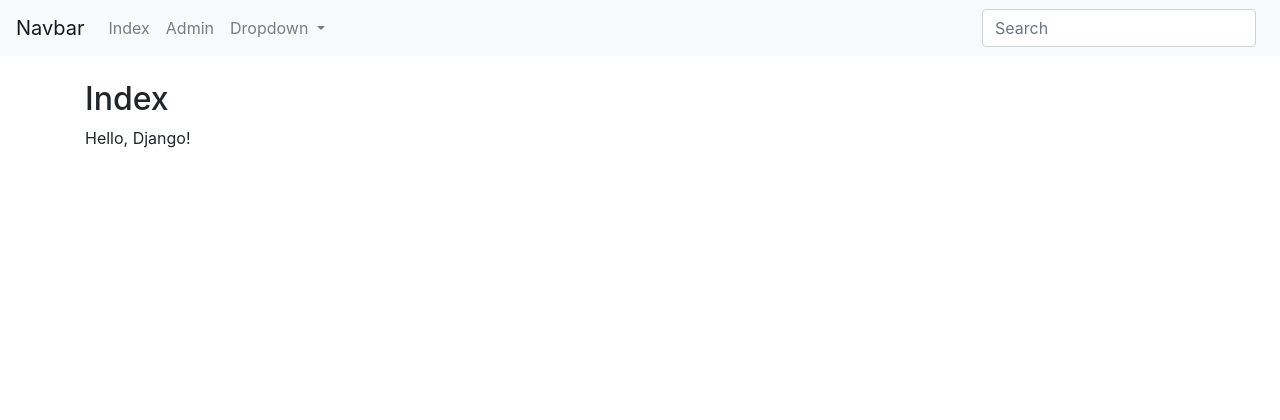
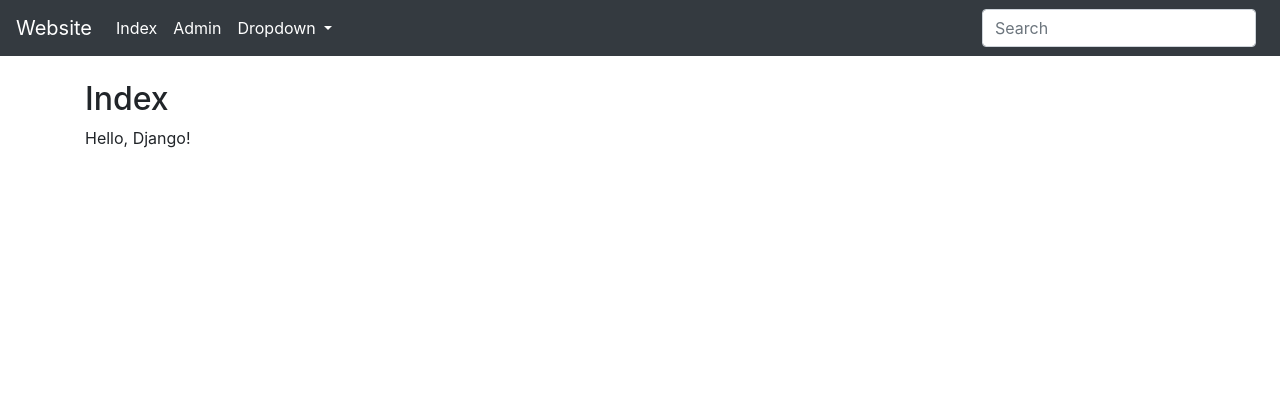
Before and after one commit to mobiusxs/django-template, a Django app: page / in a window 1280 px wide. Shown: the top 420 px of the page. Run offline with Django 3.2, Linux system fonts and the light colour scheme; some libraries are stand-ins or nearby versions.

Commit message:
Update header style

```diff
--- a/templates/partials/header.html
+++ b/templates/partials/header.html
@@ -1,8 +1,8 @@
 <header>
-    <nav class="navbar navbar-expand-lg navbar-light bg-light">
+    <nav class="navbar navbar-expand-lg navbar-light bg-dark">
 
         <!-- Brand -->
-        <a class="navbar-brand" href="{% url 'index:index' %}">Navbar</a>
+        <a class="navbar-brand text-white" href="{% url 'index:index' %}">Website</a>
 
         <!-- Collapse Button -->
         <button class="navbar-toggler" type="button"
@@ -16,15 +16,15 @@
         <div class="collapse navbar-collapse" id="navbarSupportedContent">
             <ul class="navbar-nav mr-auto">
                 <li class="nav-item">
-                    <a class="nav-link" href="{% url 'index:index' %}">Index</a>
+                    <a class="nav-link text-white" href="{% url 'index:index' %}">Index</a>
                 </li>
                 <li class="nav-item">
-                    <a class="nav-link" href="{% url 'admin:index' %}">Admin</a>
+                    <a class="nav-link text-white" href="{% url 'admin:index' %}">Admin</a>
                 </li>
 
                 <!-- Dropdown Link -->
                 <li class="nav-item dropdown">
-                    <a class="nav-link dropdown-toggle" href="#" id="navbarDropdown" role="button"
+                    <a class="nav-link dropdown-toggle text-white" href="#" id="navbarDropdown" role="button"
                        data-toggle="dropdown" aria-haspopup="true" aria-expanded="false">
                     Dropdown
                     </a>
```
